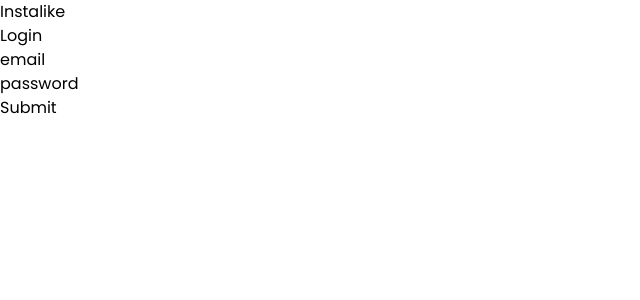
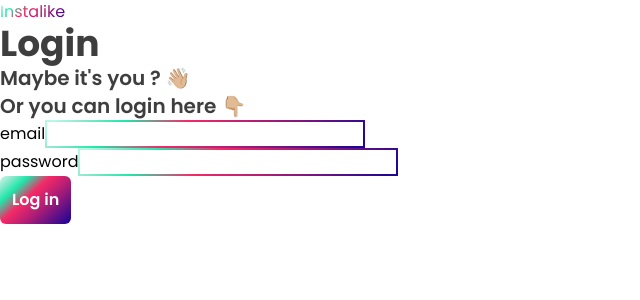
Before and after one commit to ChrisTom-94/instalike, a React (Create React App) app: page /login in a window 1280 px wide. Shown: the top 300 px of the page, without its empty margins (0-640 px from the left). Built offline with nearby package versions, Linux system fonts and the light colour scheme.

Commit message:
refactoring auth and notifications

```diff
--- a/src/components/Navbar.tsx
+++ b/src/components/Navbar.tsx
@@ -1,27 +1,18 @@
-import React, { useEffect } from "react";
-import { useDispatch, useSelector } from "react-redux";
+import React, { useSelector } from "react-redux";
 import { Link } from "react-router-dom";
 import { isAuthSelector } from "redux/auth/selectors";
-import { countNotificationsToReadSelector } from "redux/user/selectors";
-import { getNotificationsRequest } from "redux/user/thunks";
 import LogoutLink from "./LogoutLink";
+import Notifications from "./notifications/Notifications";
 
 const Navbar = () => {
 
-    const dispatch = useDispatch()
     const isAuth = useSelector(isAuthSelector)
-    const countNotificationsToRead = useSelector(countNotificationsToReadSelector)
 
-    useEffect(() => {
-        if(!isAuth) return;
-        dispatch(getNotificationsRequest())
-    })
-
-    return (<header className="flex items-center p-3">
-        <span>Instalike</span>
+    return (<header className="flex items-center justify-end px-5 py-2">
+        <span className="font-display font-semibold px-1 text-2xl text-gradient">Instalike</span>
         {isAuth && (
-            <nav className="ml-auto flex items-center gap-2">
-                <Link to="/notifications">{countNotificationsToRead}</Link>
+            <nav className="mr-auto flex items-center gap-2">
+                <Notifications />
                 <Link to="/feed" className="link-hover">Feed</Link>
                 <Link to="/feed" className="link-hover">Profile</Link>
                 <LogoutLink />
--- a/src/components/forms/InputForm.tsx
+++ b/src/components/forms/Input.tsx
@@ -1,6 +1,6 @@
 import React from "react";
 
-const InputForm = ({
+const Input = ({
   type,
   name,
   value,
@@ -20,7 +20,7 @@
         <span className="capitalize">{name}</span>
         <input
             required={isRequired}
-            className="border border-black"
+            className="border-gradient focus:outline-dashed"
             value={value}
             onChange={(e) => onChange(name, e.target.value)}
             id={name}
@@ -32,4 +32,4 @@
   </div>
 );
 
-export default InputForm;
+export default Input;
--- /dev/null
+++ b/src/components/forms/Submit.tsx
@@ -0,0 +1,13 @@
+import React from "react"
+
+const Submit = ({text, outlined} : {text?: string, outlined?: boolean}) =>
+    <button className={`button-${outlined ? 'outlined' : 'filled'} ml-auto block`} type="submit">
+        {outlined ? <span className="text-gradient">{text}</span> : text}
+    </button>
+
+Submit.defaultProps = {
+    text: "Submit",
+    outlined: false
+}
+
+export default Submit
--- a/src/components/forms/SubmitForm.tsx
+++ /dev/null
@@ -1,5 +0,0 @@
-import React from "react"
-
-const SubmitForm = () => <button className="p-2  border-2" type="submit">Submit</button>
-
-export default SubmitForm
--- a/src/components/notifications/NotificationItem.tsx
+++ b/src/components/notifications/NotificationItem.tsx
@@ -5,8 +5,7 @@
 
 type NotificationItemType = Omit<Instalike.Notification, 'resourceType' | 'createdAt' | 'type'>
 
-const NotificationItem = ({isRead, data:{user}, id}: NotificationItemType) => {
-    const {avatar, userName} = user;
+const NotificationItem = ({isRead, data:{user: {userName, avatar}}, id}: NotificationItemType) => {
     const dispatch = useDispatch();
 
     useEffect(() => {
--- a/src/components/notifications/Notifications.tsx
+++ b/src/components/notifications/Notifications.tsx
@@ -1,30 +1,33 @@
-import React, { useEffect } from "react";
+import useToggler from "hooks/useToggler";
+import React, { useCallback, useEffect } from "react";
 import { useDispatch, useSelector } from "react-redux";
-import { countNotificationsSelector, notificationsSelector } from "redux/user/selectors";
+import { countNotificationsSelector, countNotificationsToReadSelector, notificationsSelector } from "redux/user/selectors";
 import { getNotificationsRequest } from "redux/user/thunks";
 import NotificationItem from "./NotificationItem";
 
 const Notifications = () => {
 
     const notificationsCount = useSelector(countNotificationsSelector)
+    const notificationsToReadCount = useSelector(countNotificationsToReadSelector)
     const notifications = useSelector(notificationsSelector)
     const dispatch = useDispatch();
+    const [isOpen, setIsOpen] = useToggler(false)
+
+    const onClick = useCallback(() => setIsOpen(), [setIsOpen])
 
     useEffect(() => {
-        if(notificationsCount === 0) return;
+        if( notificationsCount !== 0 || isOpen) return;
         dispatch(getNotificationsRequest());
     })
 
-    const notificationsList = notifications.map(({isRead, data, id}) =>
-        <NotificationItem isRead={isRead} data={data} id={id} />
-    )
-
     return (
         <div>
-            <button type="button"><span>{notificationsCount}</span></button>
-            <div>
-                {notificationsList}
-            </div>
+            <button onClick={onClick} type="button"><span>{notificationsToReadCount}</span></button>
+           { isOpen && <div>
+                {notifications.map(({isRead, data, id}) =>
+                    <NotificationItem key={id} isRead={isRead} data={data} id={id} />
+                )}
+            </div>}
         </div>
     )
 
--- /dev/null
+++ b/src/forms/LoginForm.tsx
@@ -0,0 +1,56 @@
+import { ApiCredentials } from "api/types";
+import Input from "components/forms/Input";
+import Submit from "components/forms/Submit";
+import React, { useCallback, useState } from "react";
+import { useDispatch, useSelector } from "react-redux";
+import { authErrorSelector } from "redux/auth/selectors";
+import { loginRequest } from "redux/auth/thunks";
+
+
+const emptyCredentials: ApiCredentials = {
+    email: "",
+    password: "",
+  };
+
+
+const LoginForm = () => {
+
+    const errors = useSelector(authErrorSelector);
+
+    const [credentials, setCredentials] = useState<ApiCredentials>(emptyCredentials);
+    const change = useCallback((key: string, value: string) => {
+      setCredentials((creds: ApiCredentials) => ({ ...creds, [key]: value })
+    )},[]);
+
+    const dispatch = useDispatch();
+
+    const submit = useCallback(async (e: any) => {
+        e.preventDefault();
+        dispatch(loginRequest(credentials));
+      }, [credentials, dispatch]);
+
+    return (
+        <form className="flex flex-col gap-4" onSubmit={submit}>
+            {errors?.message && <p>{errors?.message}</p>}
+            <Input
+                error={errors?.email}
+                isRequired
+                type="email"
+                name="email"
+                value={credentials.email}
+                onChange={change}
+            />
+            <Input
+                error={errors?.password}
+                isRequired
+                type="password"
+                name="password"
+                value={credentials.password}
+                onChange={change}
+            />
+            <Submit text="Log in" />
+        </form>
+    )
+}
+
+export default LoginForm;
--- /dev/null
+++ b/src/hooks/useToggler.ts
@@ -0,0 +1,17 @@
+import { useCallback, useState } from 'react';
+
+
+type UseTogglerType = [boolean, (togglerState?: boolean | null) => void]
+
+const useToggler = (initialValue: boolean) : UseTogglerType => {
+    const [toggler, setToggler] = useState(initialValue);
+
+    const toggle = useCallback((togglerState = null): void => {
+        if(togglerState !== undefined) setToggler(togglerState)
+        else setToggler(!toggler)
+    }, [toggler])
+
+    return [toggler, toggle]
+}
+
+export default useToggler;
--- a/src/pages/Auth.tsx
+++ b/src/pages/Auth.tsx
@@ -1,58 +1,36 @@
-import { ApiCredentials } from "api/types";
-import InputForm from "components/forms/InputForm";
-import SubmitForm from "components/forms/SubmitForm";
-import React, { useCallback, useState } from "react";
+import LoginForm from "forms/LoginForm";
+import React, { useEffect } from "react";
 import { useDispatch, useSelector } from "react-redux";
 import { useNavigate } from "react-router-dom";
-import { authErrorSelector } from "redux/auth/selectors";
-import { loginRequest } from "redux/auth/thunks";
+import { isAuthSelector } from "redux/auth/selectors";
 import { getProfileRequest } from "redux/user/thunks";
-
-const authForm: ApiCredentials = {
-  email: "",
-  password: "",
-};
 
 export default function Auth() {
   const dispatch = useDispatch();
   const navigate = useNavigate();
-  const errors = useSelector(authErrorSelector);
+  const isAuth = useSelector(isAuthSelector)
 
-  const [credentials, setCredentials] = useState<ApiCredentials>(authForm);
-  const change = useCallback((key: string, value: string) => {
-    setCredentials((creds) => ({ ...creds, [key]: value })
-  )},[]);
-
-  const submit = useCallback(async (e: any) => {
-    e.preventDefault();
-    await dispatch(loginRequest(credentials));
-    await dispatch(getProfileRequest());
+  useEffect(() => {
+    if(!isAuth) return;
+    dispatch(getProfileRequest());
     navigate("/feed");
-  }, [credentials, dispatch, navigate]);
+  }, [isAuth, dispatch, navigate])
 
   return (
-    <>
-      <h1 className="capitalize text-4xl">Login</h1>
-      {errors?.message && <p>{errors?.message}</p>}
-      <form onSubmit={submit}>
-        <InputForm
-          error={errors?.email}
-          isRequired
-          type="email"
-          name="email"
-          value={credentials.email}
-          onChange={change}
-        />
-        <InputForm
-          error={errors?.password}
-          isRequired
-          type="password"
-          name="password"
-          value={credentials.password}
-          onChange={change}
-        />
-        <SubmitForm />
-      </form>
-    </>
+    <section className="px-7 py-2">
+      <h1 className="title">Login</h1>
+      <article className="mt-10">
+        <h2 className="subtitle">
+          Maybe it&apos;s <span className="text-paradise-pink">you ?</span> <span className="text-4xl">👋🏼</span>
+          </h2>
+      </article>
+
+      <article>
+        <h2 className="subtitle">
+          Or you can <span className="text-paradise-pink">login here</span> <span className="text-4xl">👇🏼</span>
+        </h2>
+        <LoginForm />
+      </article>
+    </section>
   );
 }
--- a/src/redux/user/selectors.ts
+++ b/src/redux/user/selectors.ts
@@ -31,5 +31,5 @@
 
 export const countNotificationsToReadSelector = createSelector(
   [userSelector],
-  (state) => state.notifications
+  (state) => state.notifications.filter(notif => !notif.isRead).length
 );
```
